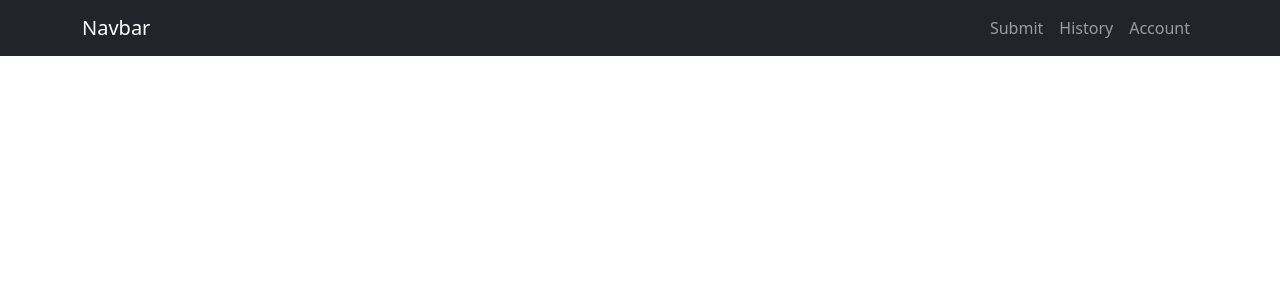
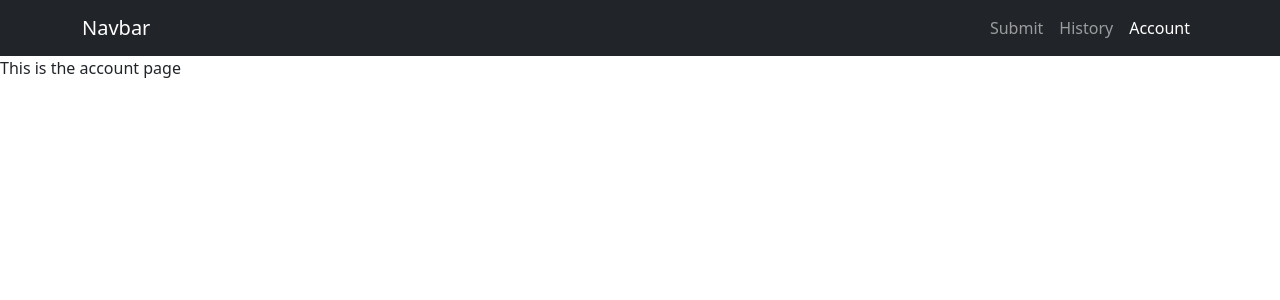
Before and after one commit to SmithD216/las2, a React (Vite) app in the folder las/: page /account in a window 1280 px wide. Shown: the top 300 px of the page. Built offline with nearby package versions, Linux system fonts and the light colour scheme.

Commit message:
Added all current links

```diff
--- a/las/src/App.jsx
+++ b/las/src/App.jsx
@@ -3,6 +3,9 @@ import "./styles/App.css";
 import Navigation from "./components/Navigation";
 import Home from "./components/Home";
 import Submit from "./components/Submit";
+import History from "./components/History";
+import Account from "./components/Account";
+
 import { BrowserRouter as Router, Route, Routes } from "react-router-dom";
 
 function App() {
@@ -15,6 +18,8 @@ function App() {
                     <Route path="/" element={<Home />} exact></Route>
                     <Route path="/home" element={<Home />}></Route>
                     <Route path="/submit" element={<Submit />}></Route>
+                    <Route path="/history" element={<History />}></Route>
+                    <Route path="/account" element={<Account />}></Route>
                 </Routes>
             </div>
         </Router>
--- /dev/null
+++ b/las/src/components/Account.jsx
@@ -0,0 +1,9 @@
+import React from "react";
+
+export default function Account() {
+    return (
+        <div>
+            <p>This is the account page</p>
+        </div>
+    );
+}
--- /dev/null
+++ b/las/src/components/History.jsx
@@ -0,0 +1,9 @@
+import React from "react";
+
+export default function History() {
+    return (
+        <div>
+            <p>This is the history page</p>
+        </div>
+    );
+}
--- a/las/src/components/Navigation.jsx
+++ b/las/src/components/Navigation.jsx
@@ -18,9 +18,12 @@ export default function Navigation() {
                         <LinkContainer to="/submit">
                             <Nav.Link>Submit</Nav.Link>
                         </LinkContainer>
-
-                        <Nav.Link href="history">History</Nav.Link>
-                        <Nav.Link href="account">Account</Nav.Link>
+                        <LinkContainer to="/history">
+                            <Nav.Link>History</Nav.Link>
+                        </LinkContainer>
+                        <LinkContainer to="/account">
+                            <Nav.Link>Account</Nav.Link>
+                        </LinkContainer>
                     </Nav>
                 </Container>
             </Navbar>
```
